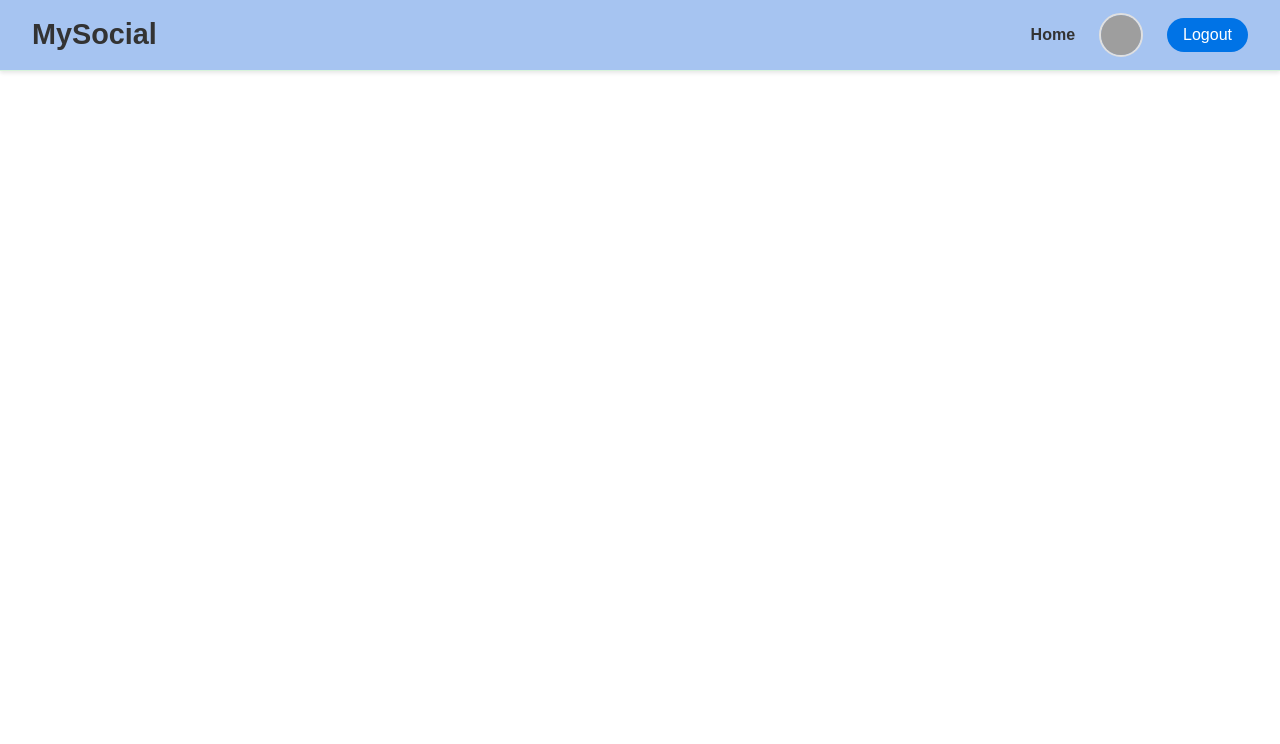
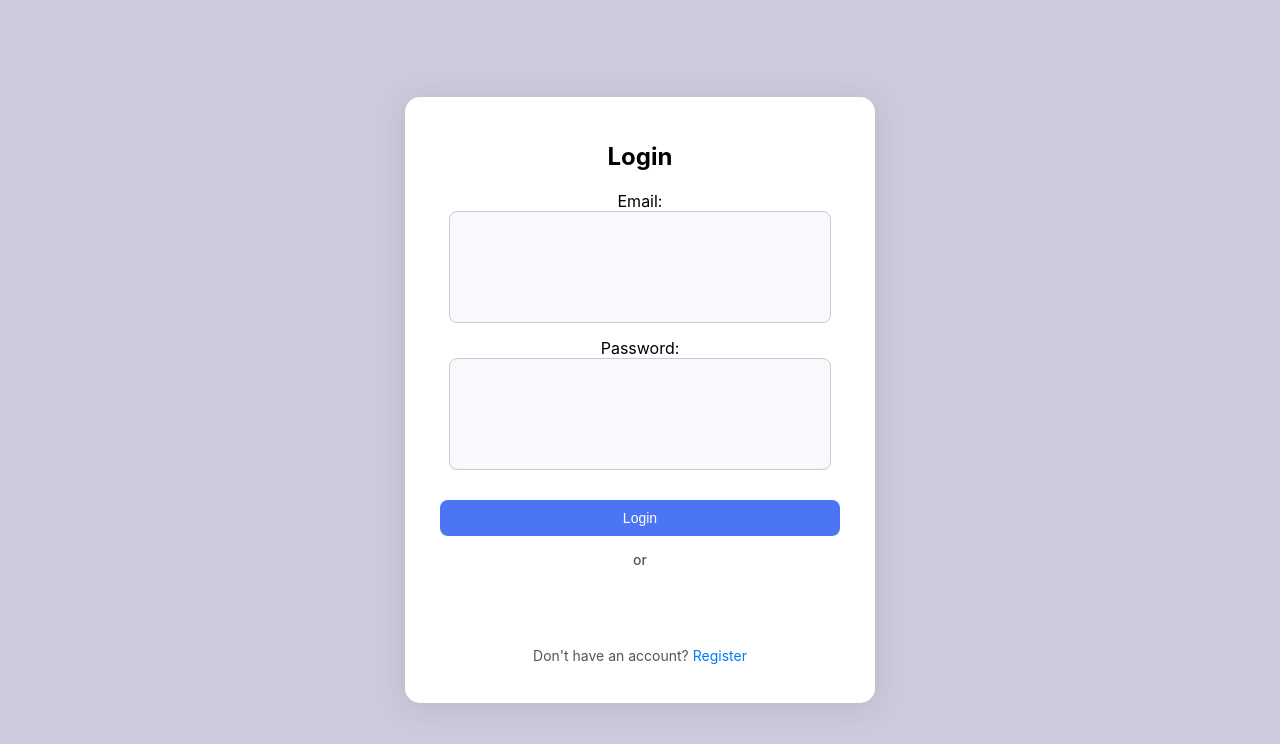
Before and after one commit to AmitOfeck/social-network, a React (Create React App) app in the folder client/: page / in a window 1280 px wide. Shown: the top 744 px of the page. Built offline with nearby package versions, Linux system fonts and the light colour scheme; no server answers; grey boxes are pictures that could not be loaded.

Commit message:
navigate / to login

```diff
--- a/client/package.json
+++ b/client/package.json
@@ -50,6 +50,7 @@
     ]
   },
   "devDependencies": {
+    "@babel/plugin-proposal-private-property-in-object": "^7.21.11",
     "@types/js-cookie": "^3.0.6"
   }
 }
--- a/client/src/App.tsx
+++ b/client/src/App.tsx
@@ -27,7 +27,7 @@ function Main() {
   return (
     <UserProvider>
     <div className="App">
-      {location.pathname !== '/login' && location.pathname !== '/register' && <NavBar />}
+      {location.pathname !== '/login' && location.pathname !== '/register'  && location.pathname !== '/'&& <NavBar />}
       <Routes>
         <Route path="/feed" element={<Feed />} />
         <Route path="/profile/:id" element={<PostProvider><PersonalPortal /></PostProvider>} />
@@ -35,6 +35,7 @@ function Main() {
         <Route path="/editPost/:postId" element={<PostProvider> <EditPost /> </PostProvider>} />
         <Route path="/editUser/:userId" element={<EditUser/>} />
         <Route path="/login" element={<Login />} />
+        <Route path="/" element={<Login />} />
         <Route path="/register" element={<Register />} />
       </Routes>
     </div>
```
Also changed, not shown: 1 other file (tests, documents, lock files or other folders).
